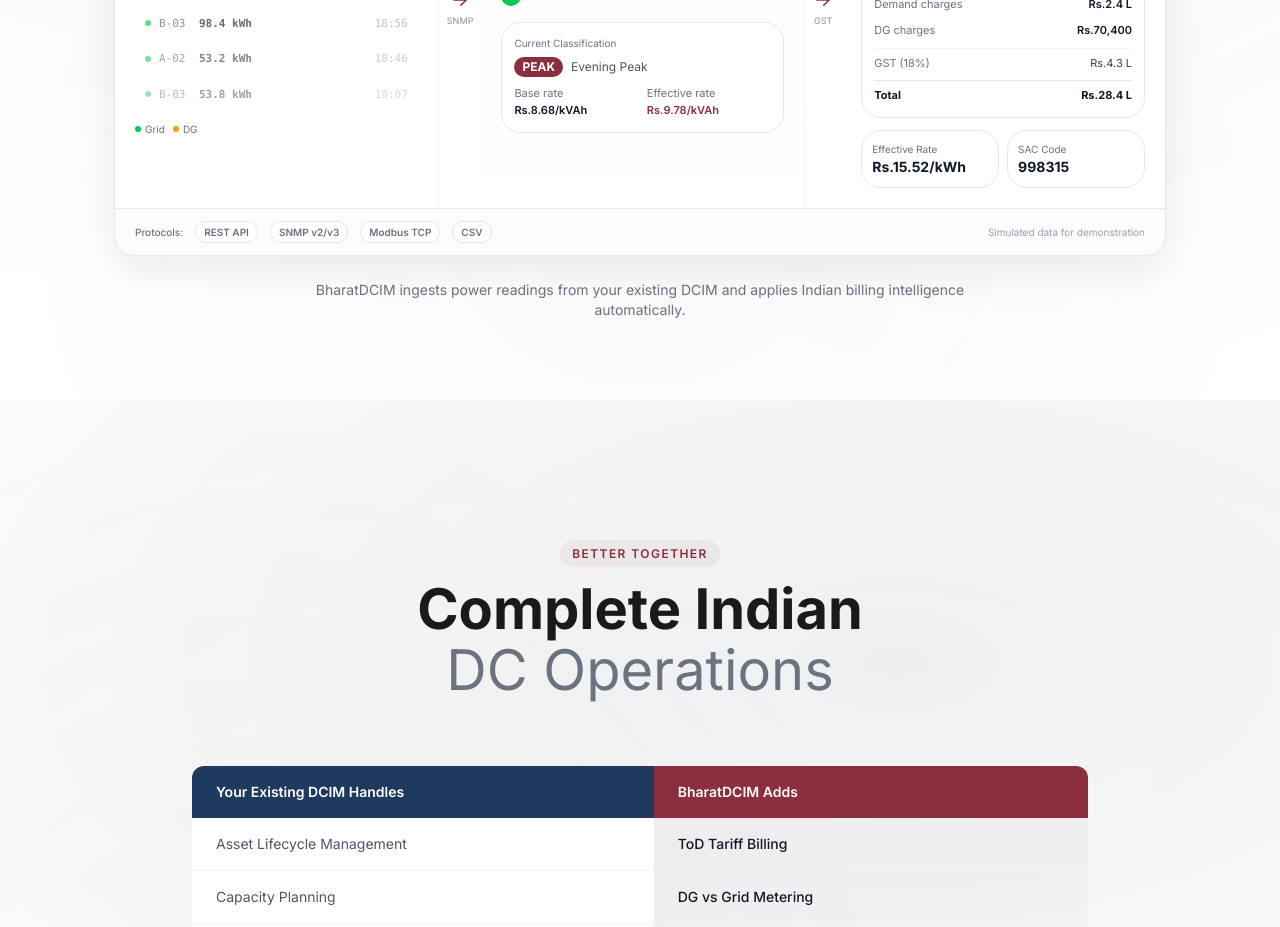
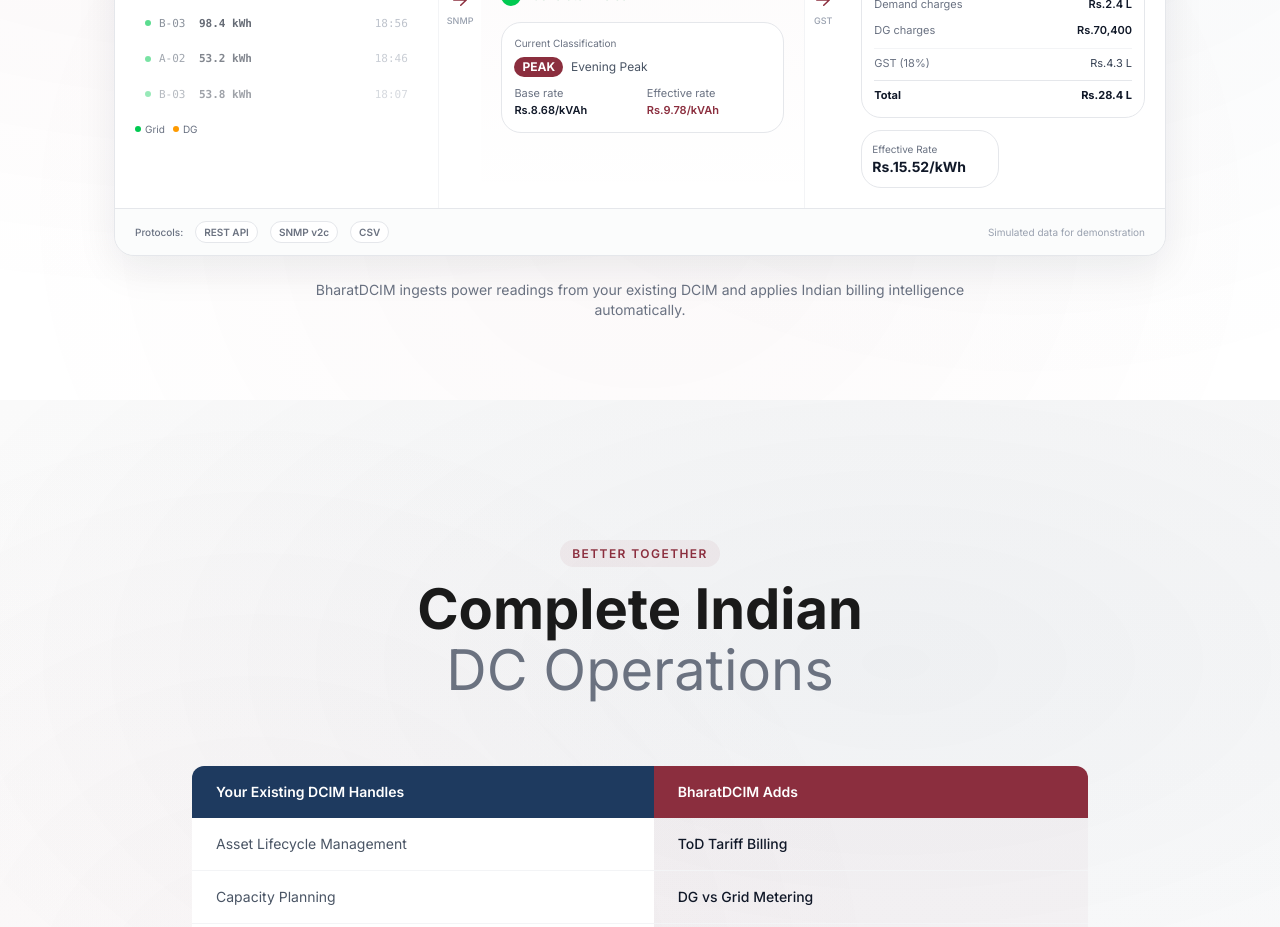
Before and after one commit to nitishagar/bharatdcim, an Astro site in the folder apps/web/: page /integrations in a window 1280 px wide. Shown: the part 2960-3887 px from the top of the page. Built offline with nearby package versions, Linux system fonts and the light colour scheme; Astro itself is replaced by a stand-in of ours.

Commit message:
fix(web): correct SNMP version, remove Modbus/SAC claims, fix MH tariff values
- IntegrationFlowWidget: SNMP v3 → SNMP v2c (only v2c is implemented)
- IntegrationFlowWidget: remove Modbus TCP protocol from dcimSources and footer
- IntegrationFlowWidget: remove SAC Code box from invoice preview (not implemented)
- calculator.astro: fix Maharashtra base rate ₹7.45 → ₹8.68/kVAh (matches billing engine)
- calculator.astro: fix Maharashtra demand charge ₹750 → ₹600/kVA (matches billing engine)

```diff
--- a/apps/web/src/components/IntegrationFlowWidget.tsx
+++ b/apps/web/src/components/IntegrationFlowWidget.tsx
@@ -13,8 +13,8 @@
 const dcimSources: Record<DcimSource, { name: string; protocol: string; icon: string }> = {
   nlyte: { name: 'Nlyte Software', protocol: 'REST API v2', icon: 'N' },
   sunbird: { name: 'Sunbird dcTrack', protocol: 'REST API', icon: 'S' },
-  schneider: { name: 'EcoStruxure IT', protocol: 'SNMP v3', icon: 'E' },
-  custom: { name: 'Custom DCIM', protocol: 'CSV / Modbus', icon: 'C' }
+  schneider: { name: 'EcoStruxure IT', protocol: 'SNMP v2c', icon: 'E' },
+  custom: { name: 'Custom DCIM', protocol: 'CSV', icon: 'C' }
 };
 
 const rackNames = ['A-01', 'A-02', 'A-03', 'B-01', 'B-02', 'B-03', 'C-01', 'C-02'];
@@ -346,10 +346,6 @@
                   <div className="text-[10px] text-gray-500">Effective Rate</div>
                   <div className="text-sm font-bold text-gray-900">Rs.{bill.effectiveRate.toFixed(2)}/kWh</div>
                 </div>
-                <div className="rounded-lg border border-gray-200 p-2.5">
-                  <div className="text-[10px] text-gray-500">SAC Code</div>
-                  <div className="text-sm font-bold text-gray-900">998315</div>
-                </div>
               </div>
             </>
           ) : (
@@ -372,8 +368,7 @@
         <div className="flex items-center gap-3 text-[10px] text-gray-500">
           <span className="font-medium">Protocols:</span>
           <span className="badge-chip !py-0.5 !px-2 !text-[10px]">REST API</span>
-          <span className="badge-chip !py-0.5 !px-2 !text-[10px]">SNMP v2/v3</span>
-          <span className="badge-chip !py-0.5 !px-2 !text-[10px]">Modbus TCP</span>
+          <span className="badge-chip !py-0.5 !px-2 !text-[10px]">SNMP v2c</span>
           <span className="badge-chip !py-0.5 !px-2 !text-[10px]">CSV</span>
         </div>
         <div className="text-[10px] text-gray-400">Simulated data for demonstration</div>
--- a/apps/web/src/pages/calculator.astro
+++ b/apps/web/src/pages/calculator.astro
@@ -176,8 +176,8 @@
           <tbody class="divide-y divide-gray-100">
             <tr class="hover:bg-gray-50">
               <td class="px-6 py-4 font-medium">Maharashtra</td>
-              <td class="px-6 py-4">₹7.45/kVAh</td>
-              <td class="px-6 py-4">₹750/kVA</td>
+              <td class="px-6 py-4">₹8.68/kVAh</td>
+              <td class="px-6 py-4">₹600/kVA</td>
               <td class="px-6 py-4 text-[#8b2e3e]">+₹0.80-1.10</td>
               <td class="px-6 py-4 text-[#1e3a5f]">₹1.50/unit</td>
             </tr>
```
